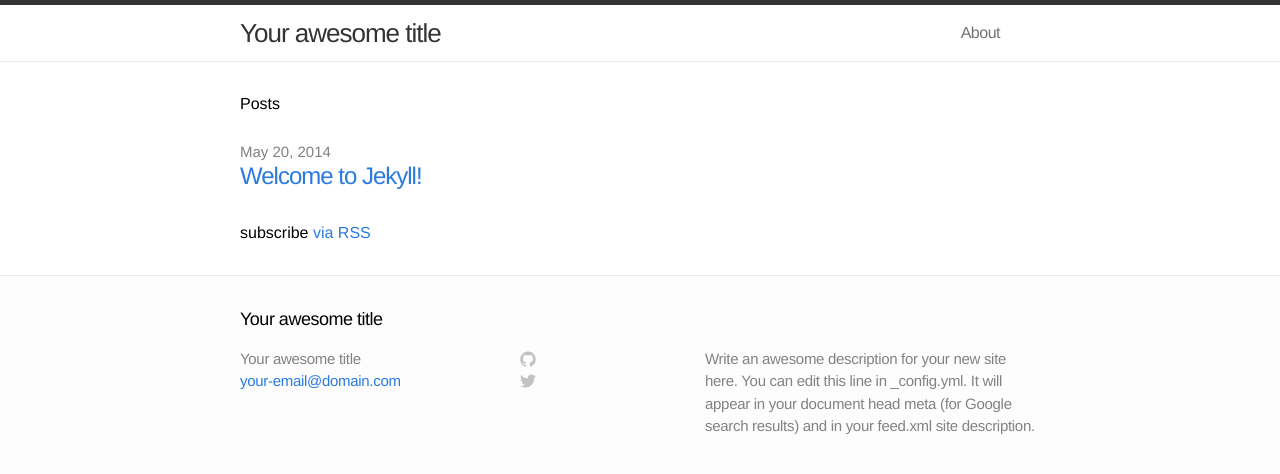
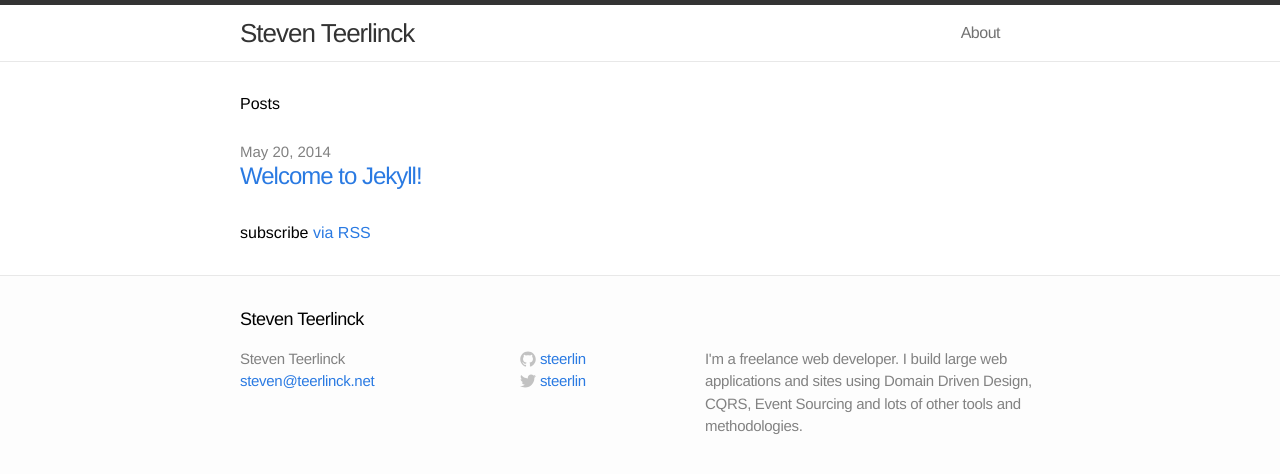
Before and after one commit to Steerlin/teerlinck.net, a Jekyll site: the page built from index.html, in a window 1280 px wide. Shown: the top 474 px of the page. Built offline with Jekyll 4.4.1, drawn with Linux system fonts in a browser that asks for light colours.

Commit message:
filled in some config vars

```diff
--- a/_config.yml
+++ b/_config.yml
@@ -1,9 +1,10 @@
 # Site settings
-title: Your awesome title
-email: your-email@domain.com
-description: "Write an awesome description for your new site here. You can edit this line in _config.yml. It will appear in your document head meta (for Google search results) and in your feed.xml site description."
+title: Steven Teerlinck
+email: steven@teerlinck.net
+description: "I'm a freelance web developer. I build large web applications and sites using Domain Driven Design, CQRS, Event Sourcing and lots of other tools and methodologies."
 baseurl: ""
-url: "http://yourdomain.com"
+url: "http://teerlinck.net"
+username: steerlin
 
 # Build settings
 markdown: kramdown
```
